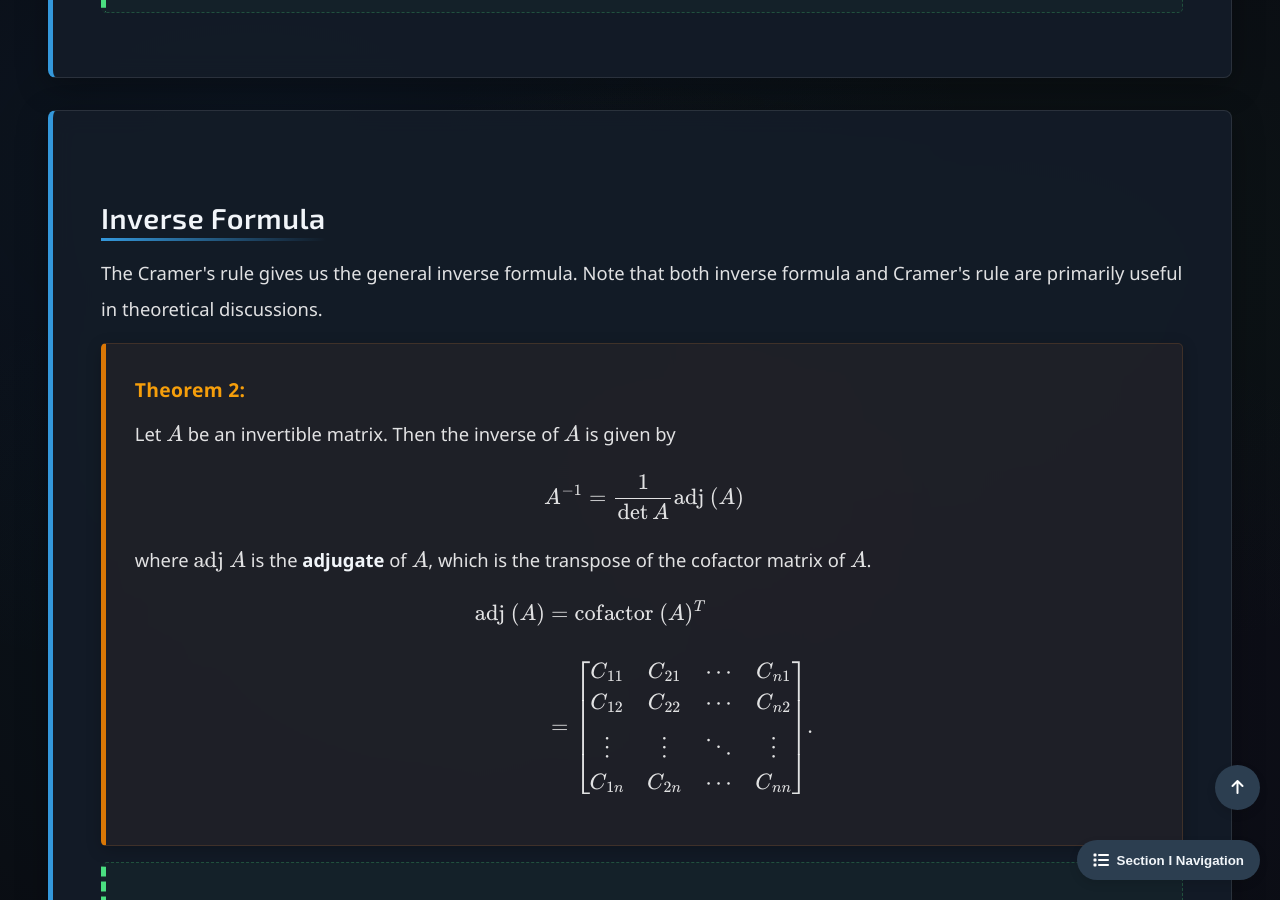
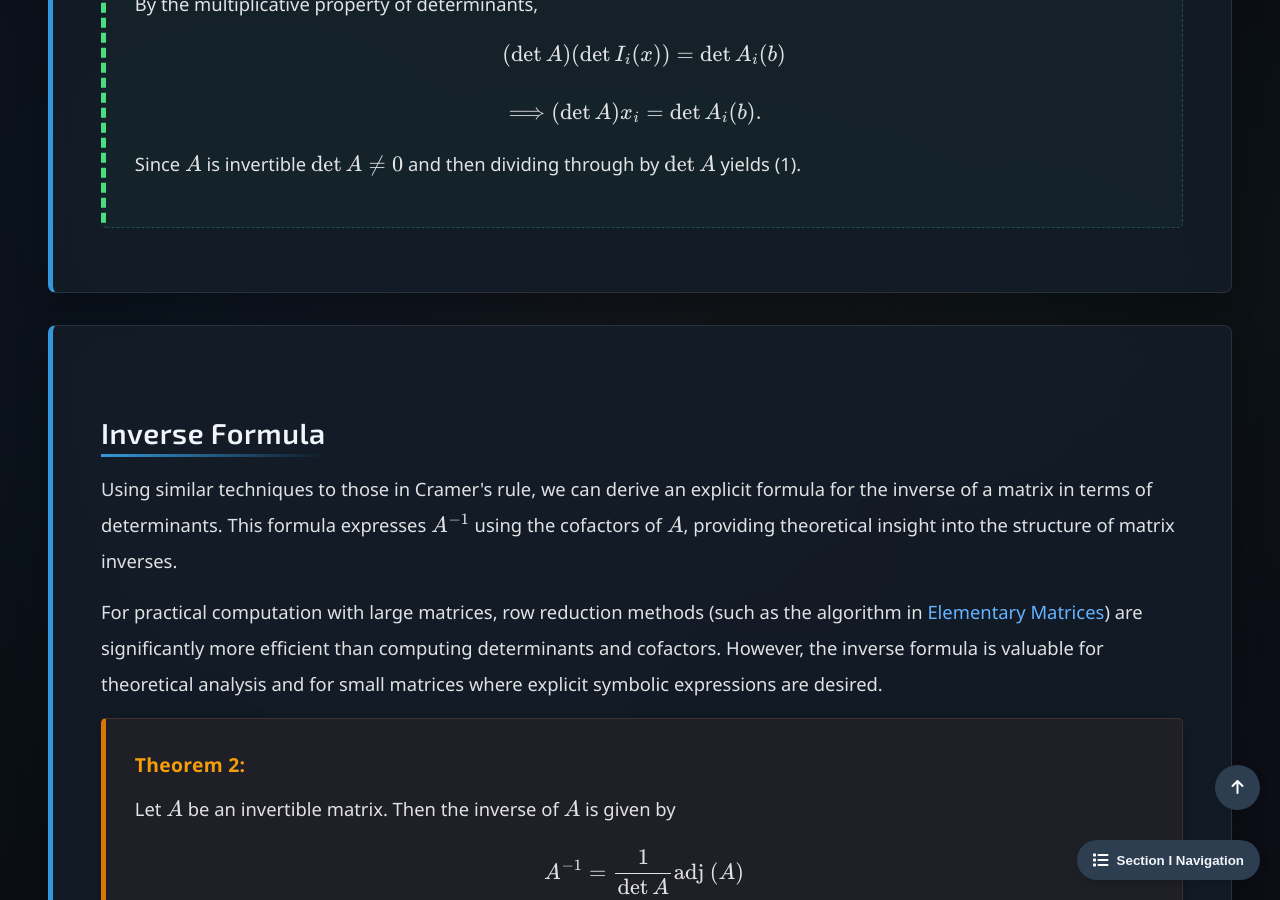
Before and after one commit to Yusukey01/yusukey01.github.io, a Jekyll site: the page built from Mathematics/Linear_algebra/determinants.html, in a window 1280 px wide and 900 px high, scrolled down 6712 px. Built offline with Jekyll 4.4.1, drawn with Linux system fonts in a browser that asks for light colours; some of the changed text lies outside the part shown.

Commit message:
revised explanations

```diff
--- a/Mathematics/Linear_algebra/determinants.html
+++ b/Mathematics/Linear_algebra/determinants.html
@@ -28,6 +28,12 @@ uses_python: false
 
             <section id="det" class="section-content">
                 <h2>Determinants</h2>
+
+                 <p>
+                    The <strong>determinant</strong> is a "scalar" value that encodes several important properties of a square matrix.
+                    It determines whether a matrix is invertible, measures how the matrix scales volumes under the
+                    corresponding linear transformation, and appears in formulas for eigenvalues and matrix inverses.
+                </p>
 
                 <div class="theorem">
                     <span class="theorem-title">Definition: Determinants</span>
@@ -220,6 +226,12 @@ uses_python: false
             <section id="cramer" class="section-content">
                 <h2>Cramer's Rule</h2>
 
+                <p>
+                    The properties of determinants lead to a direct formula for solving linear systems.
+                    While row reduction is more efficient computationally, Cramer's rule provides an
+                    explicit expression for each component of the solution vector in terms of determinants.
+                </p>
+
                 <div class="theorem">
                     <span class="theorem-title">Theorem 1: Cramer's Rule</span>
                     <p>
@@ -263,9 +275,18 @@ uses_python: false
 
             <section id="inv" class="section-content">
                 <h2>Inverse Formula</h2>
+
                 <p>
-                    The Cramer's rule gives us the general inverse formula.
-                    Note that both inverse formula and Cramer's rule are primarily useful in theoretical discussions.
+                    Using similar techniques to those in Cramer's rule, we can derive an explicit formula
+                    for the inverse of a matrix in terms of determinants. This formula expresses \(A^{-1}\)
+                    using the cofactors of \(A\), providing theoretical insight into the structure of matrix inverses.
+                </p>
+
+                <p>
+                    For practical computation with large matrices, row reduction methods (such as the algorithm
+                    in <a href="matrix_algebra.html#element">Elementary Matrices</a>) are significantly more efficient
+                    than computing determinants and cofactors. However, the inverse formula is valuable for
+                    theoretical analysis and for small matrices where explicit symbolic expressions are desired.
                 </p>
 
                 <div class="theorem">
@@ -333,11 +354,16 @@ uses_python: false
                 <h2>Invertible Matrix Theorem</h2>
 
                 <p>
-                    We have seen many properties of invertible matrices. It is a good time to summarize the properties.
+                    Throughout our study of linear algebra, we have encountered various characterizations of
+                    invertible matrices. The Invertible Matrix Theorem consolidates these into a single powerful
+                    statement: for square matrices, properties related to existence and uniqueness of solutions,
+                    linear independence, spanning, linear transformations, and determinants are all logically
+                    equivalent. This means that establishing any one of these properties automatically implies
+                    all the others.
                 </p>
 
                 <div class="theorem">
-                    <span class="theorem-title">Theorem 3: Invertible Matrix</span>
+                    <span class="theorem-title">Theorem 3: Invertible Matrix Theorem</span>
                     <p>
                         Let \(A\) be an \(n \times n\) matrix. Then the following statements are logically equivalent.
                     </p>
```
